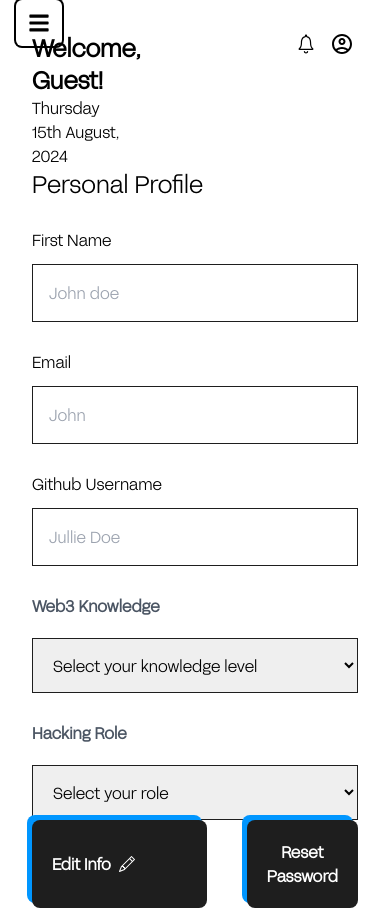
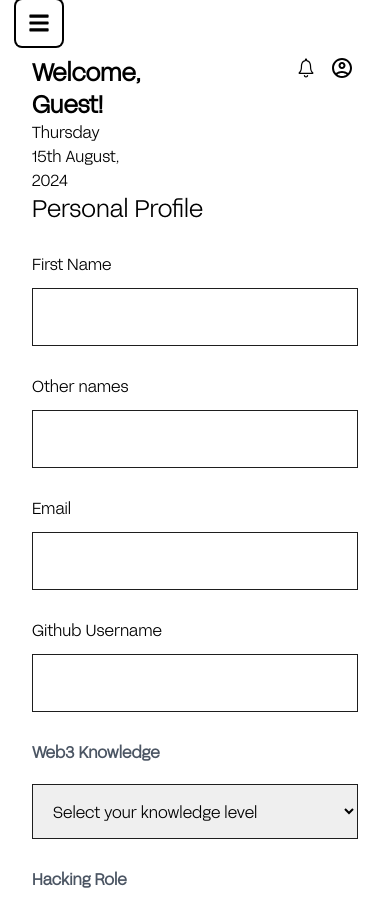
Before and after one commit to Bloceducare/web3-lagos, a Next.js app in the folder frontend/: page /hackathon/updateuser in a window 390 px wide. Shown: the top 910 px of the page. Built offline with nearby package versions, Linux system fonts and the light colour scheme.

Commit message:
recent-update

```diff
--- a/frontend/components/hackathon-header/index.tsx
+++ b/frontend/components/hackathon-header/index.tsx
@@ -51,7 +51,7 @@ const HackathonHeader: React.FC<HackathonHeaderProps> = ({ user }) => {
               <div className="py-2">
                 <button
                   onClick={handleLogout}
-                  className="flex items-center w-full px-4 py-2 text-black hover:bg-gray-100"
+                  className="flex flex-col items-start gap-3 justify-start text-start w-full px-4 py-2 text-black hover:bg-gray-100"
                 >
                   <IoMdLogOut className="w-4 h-8 mr-2" />
                   <span>Logout</span>
--- a/frontend/views/hackathon/dashbord/UserUpdate.tsx
+++ b/frontend/views/hackathon/dashbord/UserUpdate.tsx
@@ -10,6 +10,7 @@ import Link from "next/link";
 
 type UserData = {
     first_name: string;
+    other_name: string,
     email: string;
     github_username: string;
     web3_knowledge: string,
@@ -30,6 +31,7 @@ type FormErrors = {
 
 const initialFormState: UserData = {
     first_name: "",
+    other_name: "",
     email: "",
     github_username: "",
     web3_knowledge: "",
@@ -76,17 +78,23 @@ export default function UpdateUser () {
       }, []);
 
     const handleUpdate = async (e: React.FormEvent) => {
+      e.preventDefault()
         const yourToken = localStorage.getItem("token");
         setLoading(true)
+        console.log(formData)
+
+        const formDataToSend = new FormData();
+        Object.entries(formData).forEach(([key, value]) => {
+          formDataToSend.append(key, value);
+        });
         const response = await fetch(
-            `https://web3lagosbackend.onrender.com/hackathon/users/users/${user?.id}/`,
+            `https://web3lagosbackend.onrender.com/users/users/${user?.id}/`,
             {
               method: "PUT",
               headers: {
-                "Content-Type": "application/json",
                 Authorization: `Bearer ${yourToken}`,
               },
-              body: JSON.stringify(formData),
+              body: formDataToSend,
             }
           );
 
@@ -114,7 +122,7 @@ export default function UpdateUser () {
 
 
 
-            <section className="flex flex-col w-full mt-8 px-4 sm:px-8 ">
+            <section className="flex flex-col w-full mt-14 md:ml-64 px-4 sm:px-8 ">
             <div className="w-full bg-[#fff]">
           <HackathonHeader user={user} />
         </div>
@@ -136,9 +144,26 @@ export default function UpdateUser () {
                 id="first_name"
                 name="first_name"
                 onChange={handleChange}
-                placeholder="John doe"
+                placeholder={user?.first_name}
                 className="w-full p-4 border border-[#1E1E1E] shadow-[4px_4px_0px_0px_[#1E1E1E]] mt-3"
                 value={formData.first_name}
+                required
+              />
+
+            </div>
+
+            <div className='w-full mt-7'>
+              <label>
+                Other names
+              </label>
+              <input
+                type="text"
+                id="other_name"
+                name="other_name"
+                onChange={handleChange}
+                placeholder={user?.other_name}
+                className="w-full p-4 border border-[#1E1E1E] shadow-[4px_4px_0px_0px_[#1E1E1E]] mt-3"
+                value={formData.other_name}
                 required
               />
 
@@ -153,7 +178,7 @@ export default function UpdateUser () {
                 id="email"
                 name="email"
                 onChange={handleChange}
-                placeholder="John"
+                placeholder={user?.email}
                  className="w-full p-4 border border-[#1E1E1E] shadow-[4px_4px_0px_0px_[#1E1E1E]] mt-3"
                 value={formData.email}
                 required
@@ -168,7 +193,7 @@ export default function UpdateUser () {
                 id="github_username"
                 name="github_username"
                 onChange={handleChange}
-                placeholder="Jullie Doe"
+                placeholder={user?.github_username}
                 className="w-full p-4 border border-[#1E1E1E] shadow-[4px_4px_0px_0px_[#1E1E1E]] mt-3"
                 value={formData.github_username}
                 required
@@ -223,11 +248,11 @@ export default function UpdateUser () {
 
 
 
-          <div className="flex gap-10">
+          <div className="flex gap-10 py-10">
 
 
        {!change && (   <button
-            className={`w-full p-5 bg-[#1E1E1E] text-center shadow-[-5px_-5px_0px_0px_#0096FF] text-white font-bold rounded-lg hover:bg-green-600 transition duration-300"}`}
+            className={` p-5 bg-[#1E1E1E] text-center shadow-[-5px_-5px_0px_0px_#0096FF] text-white  font-bold rounded-lg hover:bg-green-600 transition duration-300"}`}
             onClick={handleEdit}
             >
              <span className="flex gap-2">Edit Info <BsPencil className="mt-1"/> </span>
@@ -235,7 +260,7 @@ export default function UpdateUser () {
 
        {change && (   <button
             type="submit"
-            className={`w-full p-5 bg-[#1E1E1E] text-center shadow-[-5px_-5px_0px_0px_#0096FF] text-white font-bold rounded-lg hover:bg-green-600 transition duration-300"}`}>
+            className={` p-5 bg-[#1E1E1E] text-center shadow-[-5px_-5px_0px_0px_#0096FF] text-white font-bold rounded-lg hover:bg-green-600 transition duration-300"}`}>
             {loading ? "Saving..." :  <span className="flex gap-2">Save <BsPencil className="mt-1"/> </span>}
           </button>)}
 
```
Also changed, not shown: 1 other file (tests, documents, lock files or other folders).
